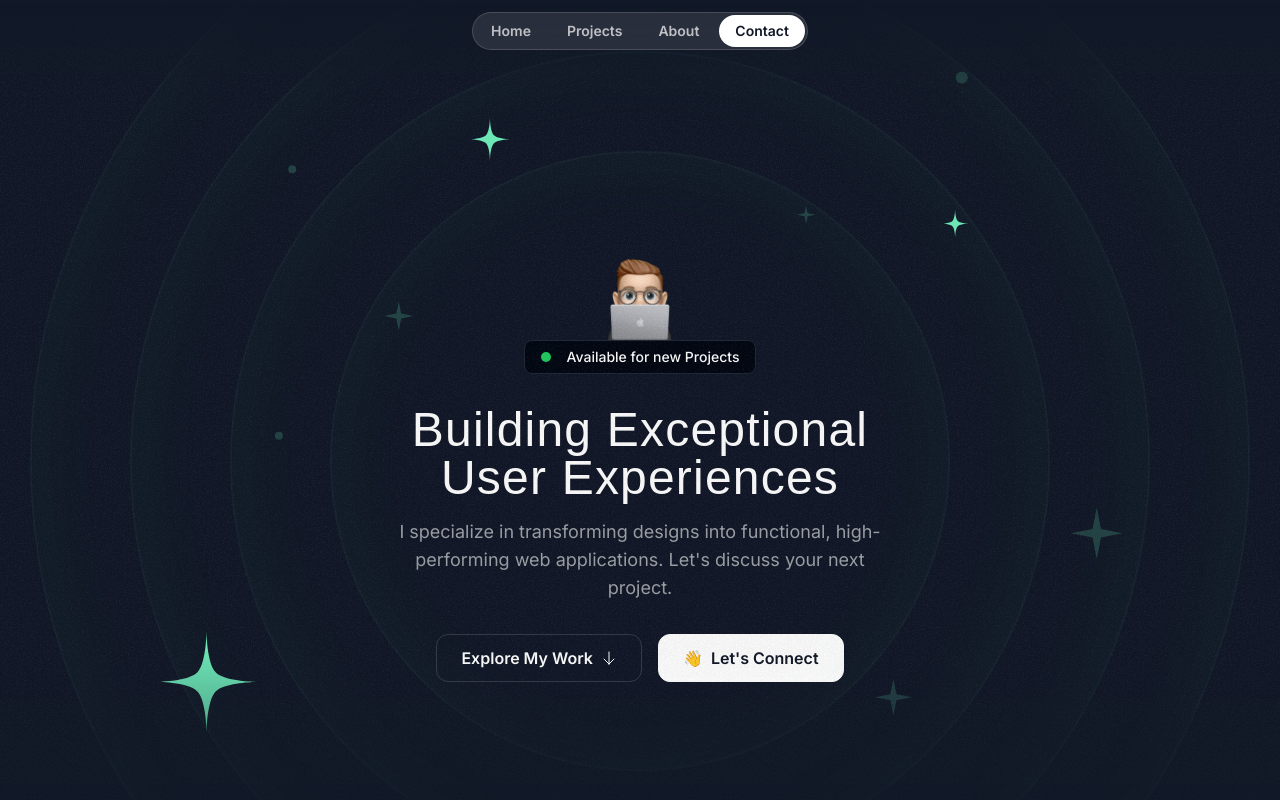
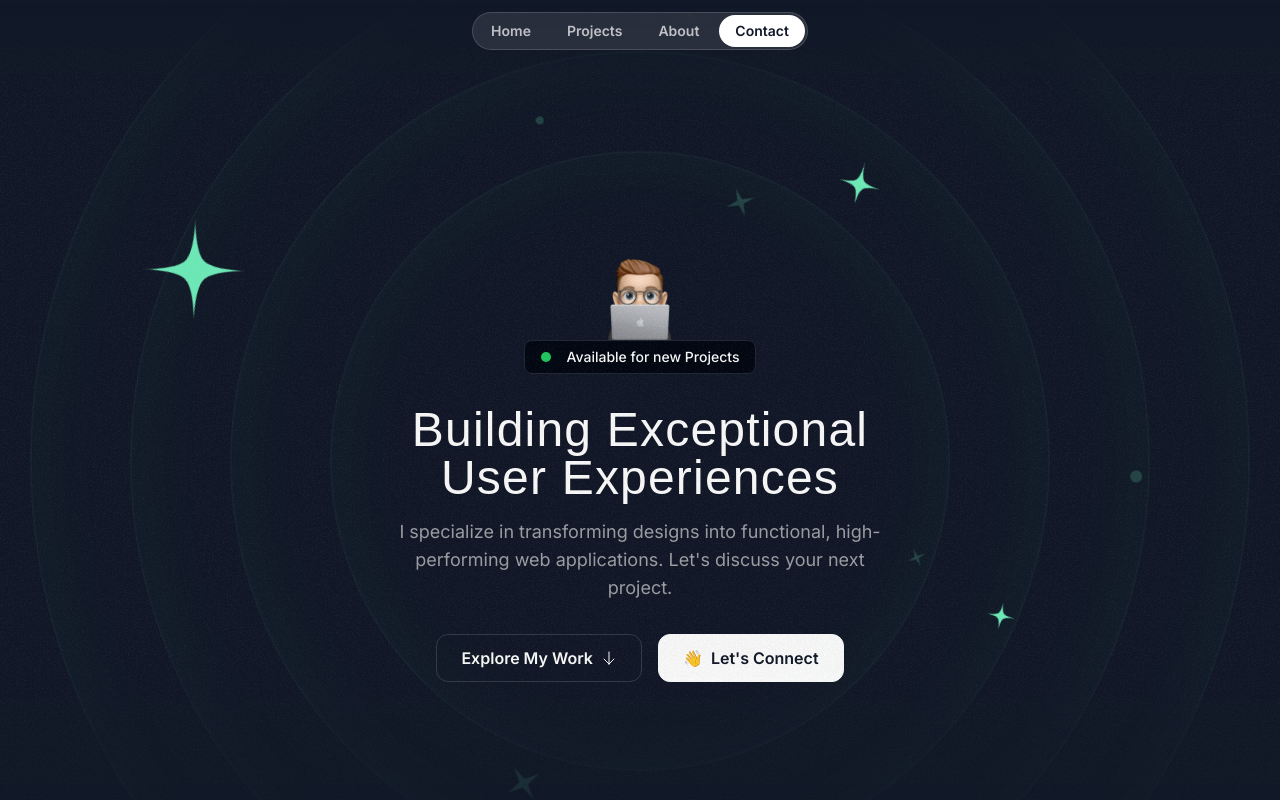
Before and after one commit to harrySentinel/Portfolio-v2, a Next.js app in the folder my-portfolio/: page / in a window 1280 px wide. Shown: the top 800 px of the page. Built offline with nearby package versions, Linux system fonts and the light colour scheme; a web font is replaced by a local one.

Commit message:
Hero animation done

```diff
--- a/my-portfolio/src/components/HeroOrbit.jsx
+++ b/my-portfolio/src/components/HeroOrbit.jsx
@@ -1,6 +1,13 @@
-export const HeroOrbit = ({ children, size, rotation }) => {
+import PropTypes from 'prop-types';
+import { twMerge } from 'tailwind-merge';
+
+export const HeroOrbit = ({ children, size, rotation, shouldOrbit = false, orbitDuration, shouldSpin = false, spinDuration }) => {
   return (
-    <div className="absolute left-1/2 top-1/2 -translate-x-1/2 -translate-y-1/2">
+    <div className="absolute left-1/2 top-1/2 -translate-x-1/2 -translate-y-1/2 -z-20">
+      <div className={twMerge(shouldOrbit === true &&
+      "animate-spin")} style={{
+        animationDuration: orbitDuration,
+      }}>
       <div
         className="flex items-start justify-start"
         style={{
@@ -9,6 +16,9 @@ export const HeroOrbit = ({ children, size, rotation }) => {
           width: `${size}px`,
         }}
       >
+        <div className={twMerge(shouldSpin === true && 'animate-spin')} style={{
+          animationDuration: spinDuration
+        }}>
         <div className="inline-flex"
         style={{
             transform: `rotate(${rotation * -1}deg)`,
@@ -16,5 +26,17 @@ export const HeroOrbit = ({ children, size, rotation }) => {
         >{children}</div>
       </div>
     </div>
+    </div>
+    </div>
   );
 };
+
+HeroOrbit.propTypes = {
+  children: PropTypes.node.isRequired,
+  size: PropTypes.number.isRequired,
+  rotation: PropTypes.number.isRequired,
+  shouldOrbit: PropTypes.bool, // optional
+  shouldSpin: PropTypes.bool, // optional
+  spinDuration: PropTypes.bool, // optional
+  orbitDuration: PropTypes.string, // optional
+};
--- a/my-portfolio/src/sections/Hero.jsx
+++ b/my-portfolio/src/sections/Hero.jsx
@@ -28,35 +28,36 @@ export const HeroSection = () => {
         <div className="size-[820px] hero-ring"></div>
         <div className="size-[1020px] hero-ring"></div>
         <div className="size-[1220px] hero-ring"></div>
-        <HeroOrbit size={800} rotation={-72}>
-          <StarIcon className="size-28 text-emerald-300" />
+
+        <HeroOrbit size={430} rotation={-14} shouldOrbit orbitDuration="30s" shouldSpin spinDuration="3s">
+          <SparkleIcon className="size-8 text-emerald-300/20" />
         </HeroOrbit>
-        <HeroOrbit size={550} rotation={20}>
+        <HeroOrbit size={440} rotation={79} shouldOrbit orbitDuration="32s" shouldSpin spinDuration="3s">
+          <SparkleIcon className="size-5 text-emerald-300/20" />
+        </HeroOrbit>
+        <HeroOrbit size={520} rotation={-41} shouldOrbit orbitDuration="34s">
+          <div className="size-2 rounded-full bg-emerald-300/20" />
+        </HeroOrbit>
+        <HeroOrbit size={530} rotation={178} shouldOrbit orbitDuration="36s" shouldSpin spinDuration="3s">
+          <SparkleIcon className="size-10 text-emerald-300/20" />
+        </HeroOrbit>
+        <HeroOrbit size={550} rotation={20} shouldOrbit orbitDuration="38s" shouldSpin spinDuration="6s">
           <StarIcon className="size-12 text-emerald-300" />
         </HeroOrbit>
-        <HeroOrbit size={590} rotation={98}>
+        <HeroOrbit size={590} rotation={98} shouldOrbit orbitDuration="40s" shouldSpin spinDuration="6s">
           <StarIcon className="size-8 text-emerald-300" />
         </HeroOrbit>
-        <HeroOrbit size={430} rotation={-14}>
-          <SparkleIcon className="size-8 text-emerald-300/20" />
+        <HeroOrbit size={650} rotation={-5} shouldOrbit orbitDuration="42s">
+          <div className="size-2 rounded-full bg-emerald-300/20" />
         </HeroOrbit>
-        <HeroOrbit size={440} rotation={79}>
-          <SparkleIcon className="size-5 text-emerald-300/20" />
-        </HeroOrbit>
-        <HeroOrbit size={530} rotation={178}>
-          <SparkleIcon className="size-10 text-emerald-300/20" />
-        </HeroOrbit>
-        <HeroOrbit size={710} rotation={144}>
+        <HeroOrbit size={710} rotation={144} shouldOrbit orbitDuration="44s" shouldSpin spinDuration="3s">
           <SparkleIcon className="size-14 text-emerald-300/20" />
         </HeroOrbit>
-        <HeroOrbit size={720} rotation={85}>
+        <HeroOrbit size={720} rotation={85} shouldOrbit orbitDuration="46s">
           <div className="size-3 rounded-full bg-emerald-300/20" />
         </HeroOrbit>
-        <HeroOrbit size={520} rotation={-41}>
-          <div className="size-2 rounded-full bg-emerald-300/20" />
-        </HeroOrbit>
-        <HeroOrbit size={650} rotation={-5}>
-          <div className="size-2 rounded-full bg-emerald-300/20" />
+        <HeroOrbit size={800} rotation={-72} shouldOrbit orbitDuration="48s" shouldSpin spinDuration="6s">
+          <StarIcon className="size-28 text-emerald-300" />
         </HeroOrbit>
       </div>
       <div className="container">
@@ -68,9 +69,7 @@ export const HeroSection = () => {
           />
           <div className="bg-gray-950 border border-gray-800 px-4 py-1.5 inline-flex items-center gap-4 rounded-lg">
             <div className="bg-green-500 size-2.5 rounded-full relative">
-              <div className="bg-green-500 absolute inset-0 rounded-full animate-ping-large">
-
-              </div>
+              <div className="bg-green-500 absolute inset-0 rounded-full animate-ping-large"></div>
             </div>
             <div className="text-sm font-medium">
               Available for new Projects
```
